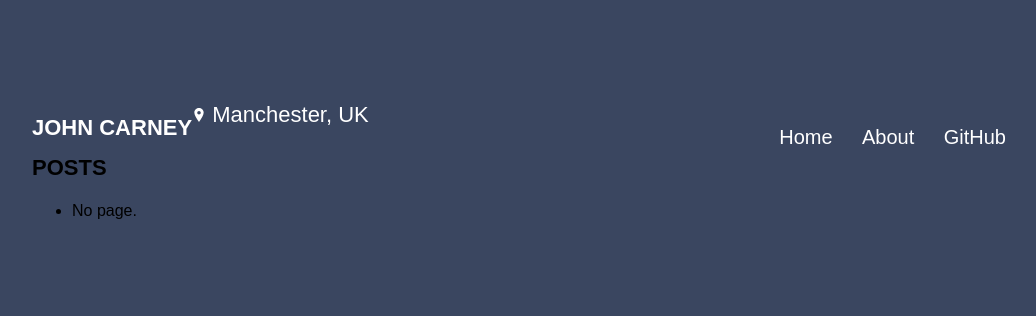
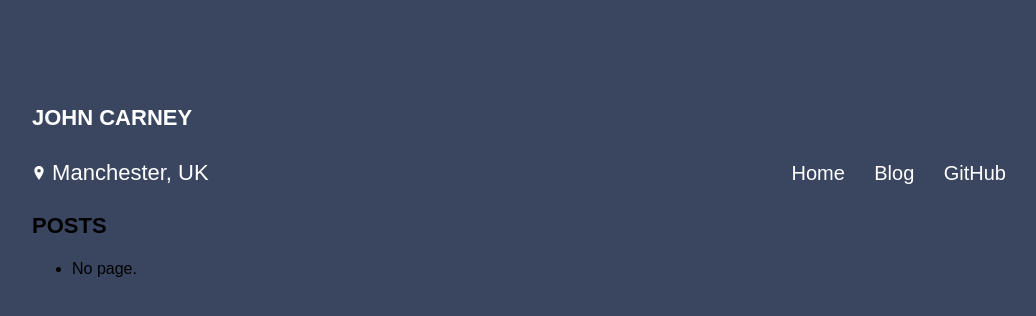
Before and after one commit to jaspajjr/jaspajjr-homepage, a Flask app: page /blog/ in a window 1280 px wide. Shown: the top 316 px of the page, without its empty margins (96-1132 px from the left). Run offline with Flask 2, Linux system fonts and the light colour scheme.

Commit message:
Upgraded styling.

```diff
--- a/static/main.css
+++ b/static/main.css
@@ -30,6 +30,7 @@ h2 {
   margin-top: 20px;
   margin-bottom: 10px;
   font-family: Josefin Sans, sans-serif;
+  color: #fff;
   font-size: 22px;
   line-height: 36px;
   font-style: normal;
@@ -100,3 +101,14 @@ a:focus {
     padding-left: 25px;
     color: black;
 }
+
+.post-title {
+  margin-top: 20px;
+  margin-bottom: 10px;
+  font-family: Josefin Sans, sans-serif;
+  font-size: 22px;
+  line-height: 36px;
+  font-style: normal;
+  font-weight: 700;
+  text-transform: uppercase;
+}
--- a/templates/base.html
+++ b/templates/base.html
@@ -12,14 +12,14 @@
       <div class="container">
           <div id="wrapper" style="margin-top:10px; margin-bottom:10px">
 
-            <div style="float:left;" id="2">
-                <h4 style="line-height: 15px;"><a href="{{ url_for("home") }}">John Carney</a></h4>
+            <div>
+                <h4><a href="{{ url_for("home") }}">John Carney</a></h4>
             </div>
 
-             <div style="float:right;padding-top:10px;padding-right:50px;" id="3">
-                <ul style="list-style:none;">
+             <div style="float:right;padding-top:0px;padding-right:50px;" id="3">
+                <ul>
                     <li id="link-list"><a href="{{ url_for("home") }}">Home</a></li>
-                    <li id="link-list"><a href="{{ url_for("blog") }}">About</a></li>
+                    <li id="link-list"><a href="{{ url_for("blog") }}">Blog</a></li>
                     <li id="link-list"><a href="http://github.com/jaspajjr" target="_blank">GitHub</a></li>
                 </ul>
             </div>
@@ -30,8 +30,7 @@
                         <path d="M12 0c-4.198 0-8 3.403-8 7.602 0 4.198 3.469 9.21 8 16.398 4.531-7.188 8-12.2 8-16.398 0-4.199-3.801-7.602-8-7.602zm0 11c-1.657 0-3-1.343-3-3s1.343-3 3-3 3 1.343 3 3-1.343 3-3 3z" fill="currentColor" fill-rule="evenodd"></path>
                     </svg>
                     Manchester, UK
-                </small></p>
-
+                </p>
             </div>
 
             <div>
```
